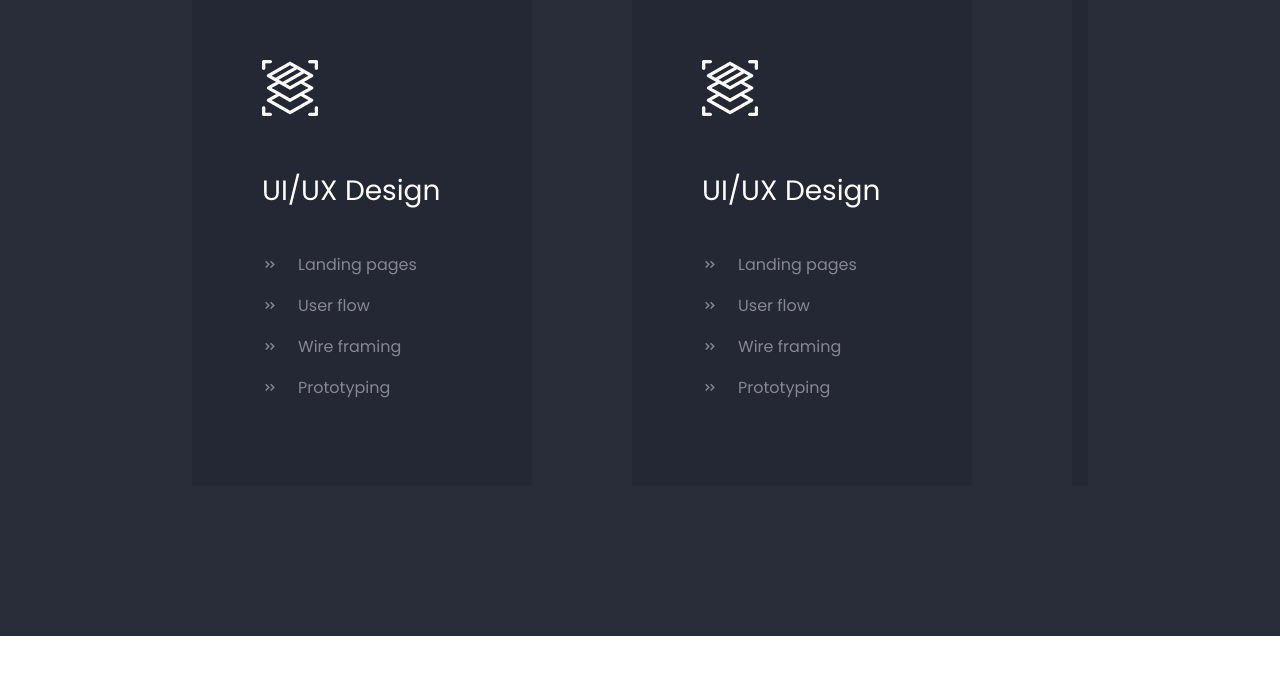
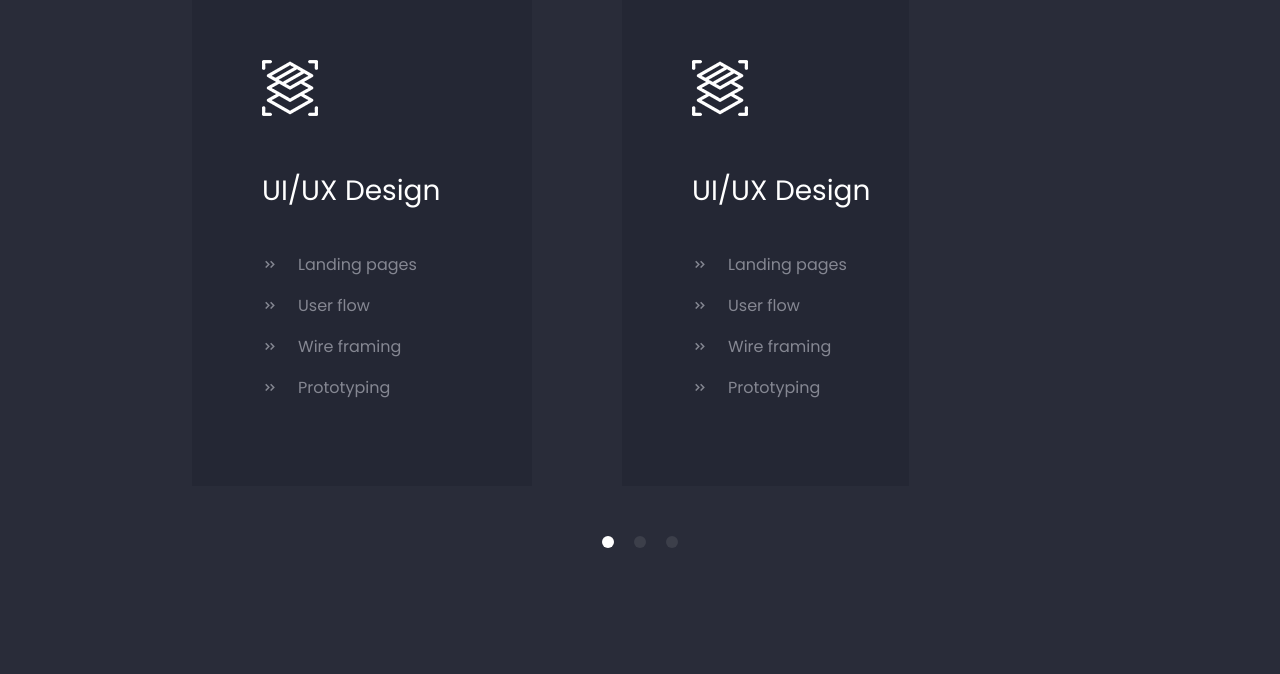
Before and after one commit to DeveshS360/portfolio-webapp, a React (Vite) app: page / in a window 1280 px wide. Shown: the part 1341-2015 px from the top of the page. Before the commit the page ends 1977 px from the top, so only its background shows below. Built offline with nearby package versions, Linux system fonts and the light colour scheme; a web font is replaced by a local one.

Commit message:
carousel scroll funtionality on dot click

```diff
--- a/src/components/Carousel/index.module.scss
+++ b/src/components/Carousel/index.module.scss
@@ -1,8 +1,38 @@
-.carousel {
-    width: 100%;
-    overflow: scroll;
-    display: flex;
-    align-items: center;
-    justify-content: space-between;
-    gap: 0px 100px;
+.carousel_wrapper {
+    .carousel {
+        width: 80%;
+        overflow: scroll;
+        &::-webkit-scrollbar {
+            display: none;
+        }
+        display: flex;
+        align-items: center;
+        justify-content: space-between;
+        gap: 0px 90px;
+
+    }
+
+
+    .dots_container {
+        width: fit-content;
+        display: flex;
+        align-items: center;
+        gap: 0 20px;
+        padding: 50px;
+        margin: 0 auto;
+
+        .dots {
+            width: 12px;
+            height: 12px;
+            background: rgb(255,255,255, 0.09);
+            border-radius: 50%;
+            cursor: pointer;
+
+            &.selected {
+                background: var(--text-color-primary);
+            }
+        }
+
+
+    }
 }
--- a/src/components/Carousel/index.tsx
+++ b/src/components/Carousel/index.tsx
@@ -1,8 +1,70 @@
+import React, { RefObject, useMemo, useRef, useState } from 'react'
 import styles from './index.module.scss'
 import { CarouselProps } from './types'
+import cx from 'classnames'
 
 export const Carousel = (props: CarouselProps) => {
-  const { children } = props
+  const { children, countInFrame } = props
+  const [activeDot, setActiveDot] = useState(0)
 
-  return <div className={styles.carousel}>{children}</div>
+  const carouselRef = useRef(null)
+
+  const renderChildren = React.Children.map(children, (child) => {
+    if (!React.isValidElement(child)) return null
+    return child
+  })
+
+  const count = renderChildren.length
+
+  const refArr = useMemo(() => {
+    return new Array<RefObject<HTMLDivElement>>(count)
+      .fill(null)
+      .map(() => React.createRef<HTMLDivElement>())
+  }, [count])
+
+  const handleScroll = (idx: number) => {
+    const elementToScrolltoLeftPos =
+      refArr[idx].current?.getBoundingClientRect().left
+    const carouselLeftPos = carouselRef.current?.getBoundingClientRect().left
+
+    // below logic is found by hit and trial
+    const carouselUpdatedLeftPos =
+      idx * Math.abs(elementToScrolltoLeftPos - carouselLeftPos)
+
+    carouselRef.current?.scrollTo({
+      left: carouselUpdatedLeftPos,
+      behavior: 'smooth',
+    })
+  }
+
+  const nonVisibleElementsCount = count - countInFrame
+
+  const handleDotClick = (idx: number) => {
+    if (activeDot === idx) return
+    setActiveDot(idx)
+    handleScroll(idx)
+  }
+
+  return (
+    <div className={styles.carousel_wrapper}>
+      <div ref={carouselRef} className={styles.carousel}>
+        {renderChildren.map((renderChild, idx) => (
+          <div ref={refArr[idx]} key={idx}>
+            {renderChild}
+          </div>
+        ))}
+      </div>
+      <div className={styles.dots_container}>
+        {new Array(nonVisibleElementsCount + 1).fill(0).map((_, idx) => (
+          <span
+            className={cx(styles.dots, {
+              [styles.selected]: activeDot === idx,
+            })}
+            key={idx}
+            onClick={() => handleDotClick(idx)}
+          />
+        ))}
+      </div>
+    </div>
+  )
 }
--- a/src/components/Carousel/types.ts
+++ b/src/components/Carousel/types.ts
@@ -2,4 +2,5 @@ import { ReactNode } from 'react'
 
 export interface CarouselProps {
   children: ReactNode
+  countInFrame: number
 }
--- a/src/pages/Home/components/ClientServices/index.tsx
+++ b/src/pages/Home/components/ClientServices/index.tsx
@@ -12,8 +12,7 @@ export const ClientServices = () => {
           <span className={styles.title}>My Services</span>
         </div>
         <div className={styles.heading}>Service Provide For My Clients.</div>
-        <Carousel>
-          <ServiceCard />
+        <Carousel countInFrame={3}>
           <ServiceCard />
           <ServiceCard />
           <ServiceCard />
```
